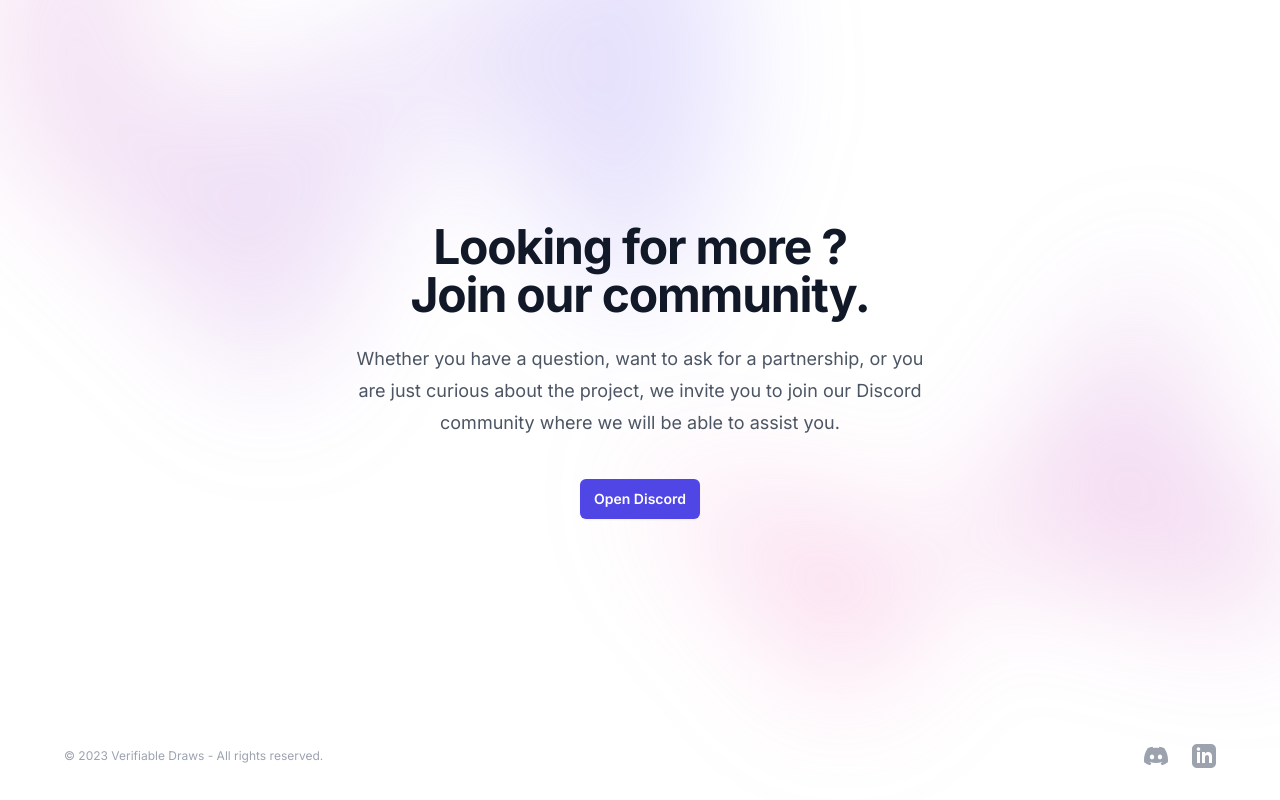
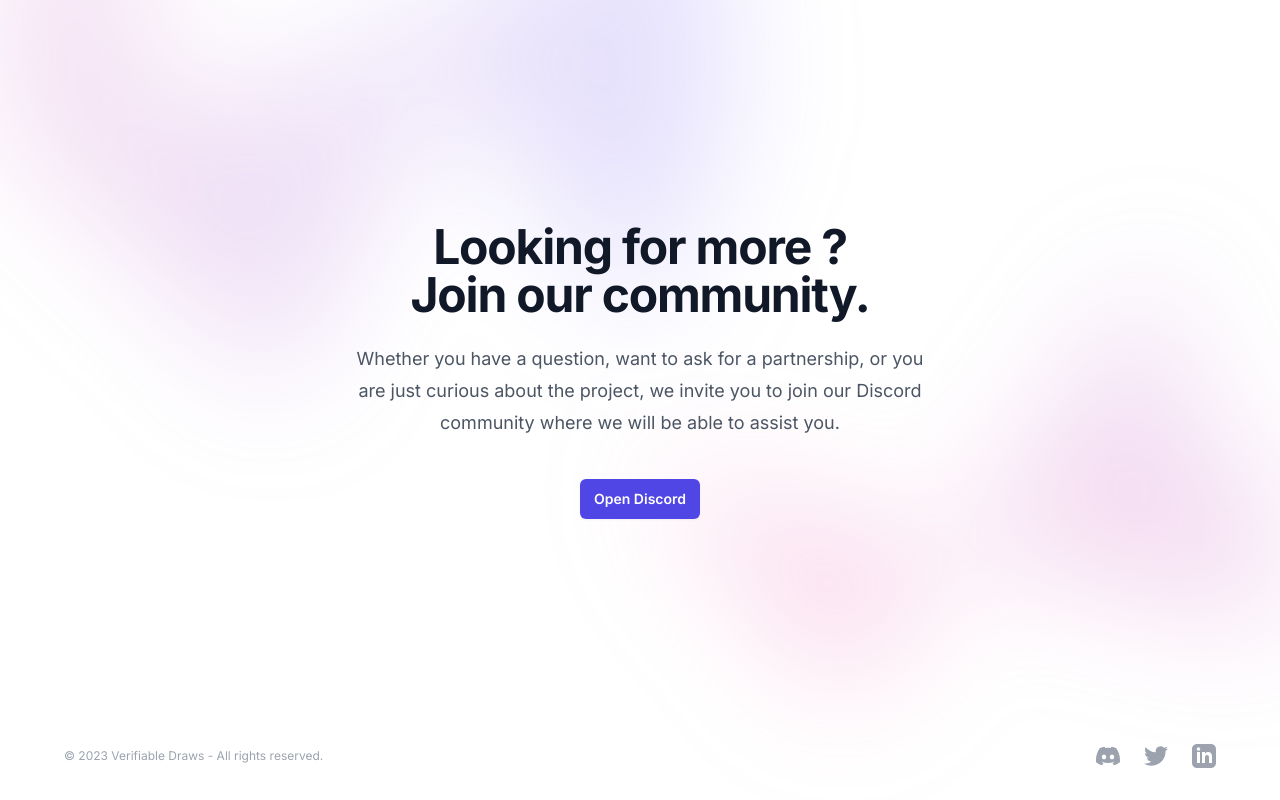
Before and after one commit to lancelot-c/verifiable-draws-website, a Next.js app: page / in a window 1280 px wide. Shown: the part 4125-4925 px from the top of the page. Built offline with nearby package versions, Linux system fonts and the light colour scheme.

Commit message:
add Twitter

```diff
--- a/src/app/layout.tsx
+++ b/src/app/layout.tsx
@@ -50,6 +50,22 @@ const navigation: any[] = [
         //         </svg>
         //     ),
         // },
+        {
+            name: 'Twitter',
+            href: 'https://twitter.com/VerifDraws',
+            icon: (props: any) => (
+                // <svg fill="currentColor" viewBox="0 0 24 24" {...props}>
+                //     <path
+                //         fillRule="evenodd"
+                //         d="M19 0h-14c-2.761 0-5 2.239-5 5v14c0 2.761 2.239 5 5 5h14c2.762 0 5-2.239 5-5v-14c0-2.761-2.238-5-5-5zm-11 19h-3v-11h3v11zm-1.5-12.268c-.966 0-1.75-.79-1.75-1.764s.784-1.764 1.75-1.764 1.75.79 1.75 1.764-.783 1.764-1.75 1.764zm13.5 12.268h-3v-5.604c0-3.368-4-3.113-4 0v5.604h-3v-11h3v1.765c1.396-2.586 7-2.777 7 2.476v6.759z"
+                //         clipRule="evenodd"
+                //     />
+                // </svg>
+                <svg fill="currentColor" viewBox="0 0 24 24" {...props}>
+                    <path d="M24 4.557c-.883.392-1.832.656-2.828.775 1.017-.609 1.798-1.574 2.165-2.724-.951.564-2.005.974-3.127 1.195-.897-.957-2.178-1.555-3.594-1.555-3.179 0-5.515 2.966-4.797 6.045-4.091-.205-7.719-2.165-10.148-5.144-1.29 2.213-.669 5.108 1.523 6.574-.806-.026-1.566-.247-2.229-.616-.054 2.281 1.581 4.415 3.949 4.89-.693.188-1.452.232-2.224.084.626 1.956 2.444 3.379 4.6 3.419-2.07 1.623-4.678 2.348-7.29 2.04 2.179 1.397 4.768 2.212 7.548 2.212 9.142 0 14.307-7.721 13.995-14.646.962-.695 1.797-1.562 2.457-2.549z"/>
+                </svg>
+            ),
+        },
         {
             name: 'LinkedIn',
             href: 'https://www.linkedin.com/company/verifiable-draws/',
--- a/src/app/page.tsx
+++ b/src/app/page.tsx
@@ -545,7 +545,7 @@ export default function Example() {
                                         </svg>
                                     </span>
                                     <span data-subtitle="true" style={{boxSizing: 'border-box', fontSize: '14px', lineHeight: '21px', letterSpacing: '-0.14px', color: 'rgb(102, 102, 102)', margin: '0px', maxWidth: '440.918px', outlineColor: 'rgb(37, 99, 235)', borderWidth: '0px', borderStyle: 'solid', borderColor: 'rgb(234, 234, 234)'}}>
-                                    Chainlink enhances smart contract capabilities by allowing access to data outside the blockchain and off-chain computing while keeping blockchain technology's security and reliability assurances.
+                                    Chainlink enhances smart contract capabilities by allowing access to data outside the blockchain and off-chain computing while keeping blockchain technology&apos;s security and reliability assurances.
                                     </span>
                                 </div>
                             </Link>
```
Also changed, not shown: public/img/main-banner-2316w.png.
